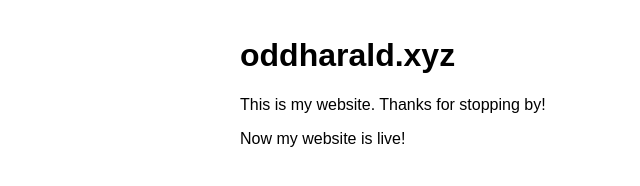
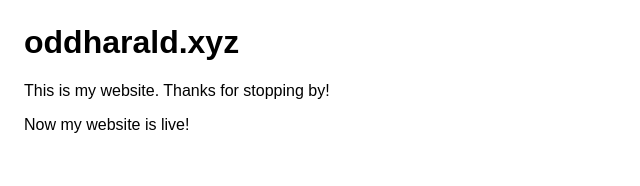
Before and after one commit to knarkzel/oddharald.xyz, a plain HTML site: page index.html in a window 1280 px wide. Shown: the whole page, without its empty margins (0-640 px from the left). Drawn offline with Linux system fonts and the light colour scheme.

Commit message:
muh minimal

```diff
--- a/styles.css
+++ b/styles.css
@@ -1,9 +1,10 @@
 body {
-  margin: auto;
   padding: 1rem;
-  max-width: 50rem;
   font-family: sans-serif;
 }
+
+/* header */
+h1 { margin-top: 0; }
 
 /* code */
 code { white-space: pre; }
```
